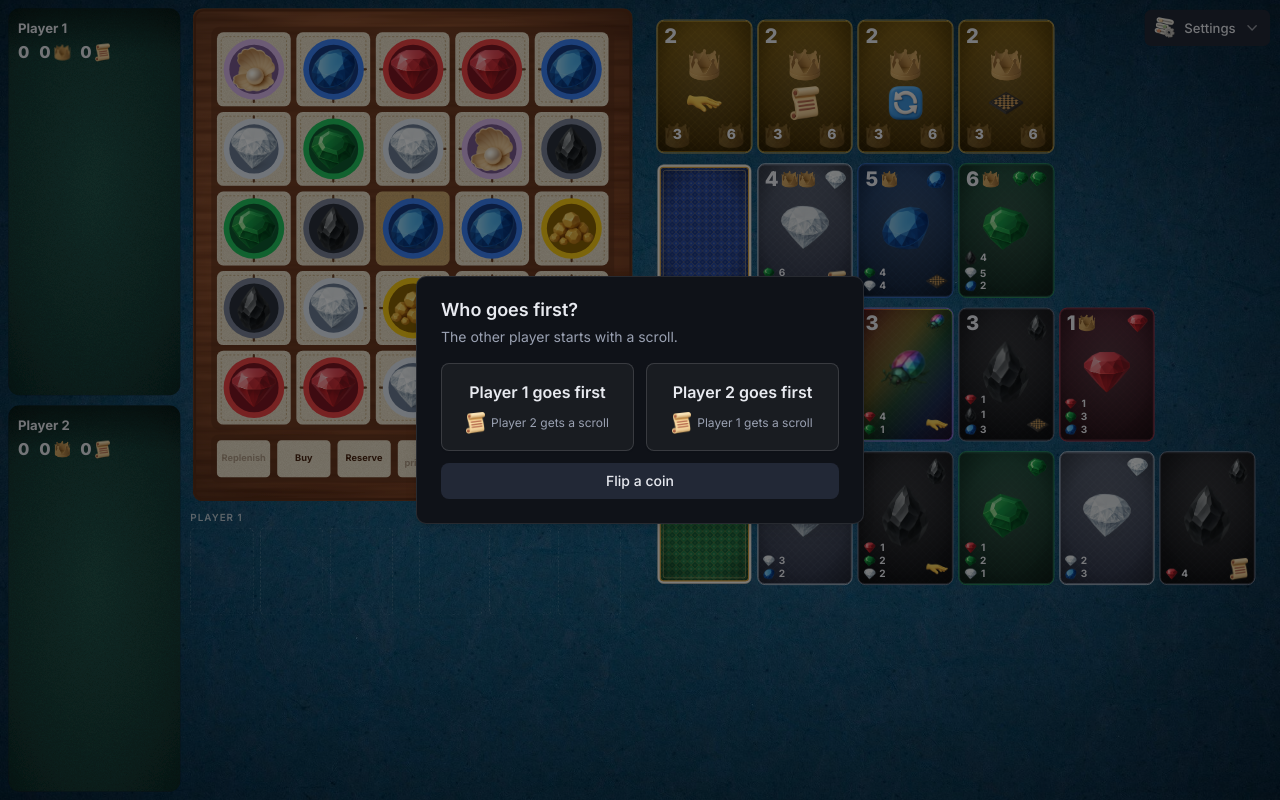
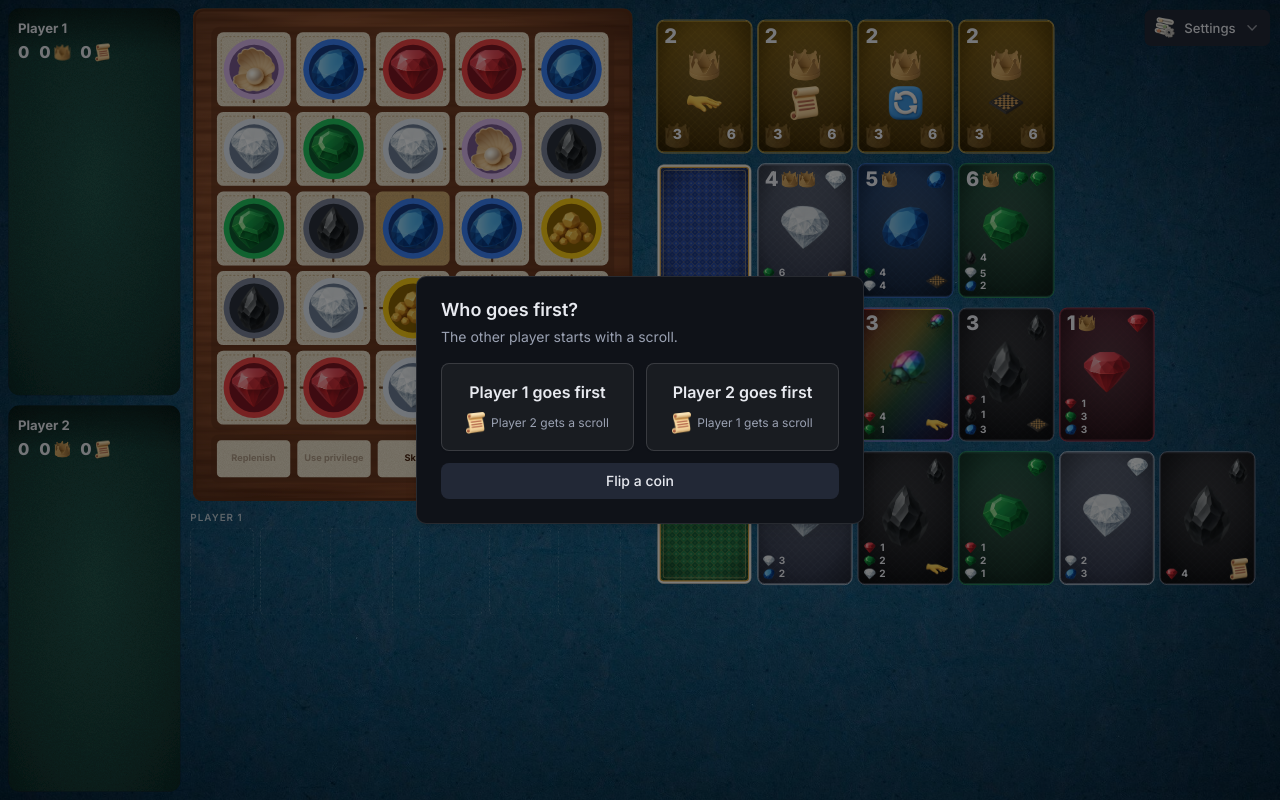
Before and after one commit to ddombrov/splendor, a React (Vite) app: page / in a window 1280 px wide. Both pictures are taken after a click on the button "Play on this device". Built offline with nearby package versions, Linux system fonts and the light colour scheme.

Commit message:
Replenish tokens appear along the board arrows, and each turn starts with replenish, use privilege or skip before take and reserve.

```diff
--- a/src/Game.jsx
+++ b/src/Game.jsx
@@ -238,6 +238,9 @@ function Board({ session, onExit, init }) {
   const [ask, setAsk] = useState(null);
   const [lastAsk, setLastAsk] = useState(null);
   const [picked, setPicked] = useState(null);
+  // A turn starts with the optional actions (replenish, use a privilege) and moves on to the main action when skipped.
+  const [skipped, setSkipped] = useState(false);
+  useEffect(() => { setSkipped(false); }, [S.cur, S.over, S.awaitingFirst]);
   const p = cur(S), pd = S.pending;
   // Layout numbers. The cards get the size their rows allow, the board takes what is left, and any
   // spare width goes to the players, the cards and the board in that order of need.
@@ -320,16 +323,18 @@ function Board({ session, onExit, init }) {
     pd?.type === 'multi' && { label: `Confirm ${pd.sel.length} token${pd.sel.length === 1 ? '' : 's'}`, onClick: act({ type: 'confirmMulti' }), go: true },
     (['freeReserve', 'freeCf'].includes(pd?.type) || (pd?.type === 'pick' && pd.plus)) && { label: 'Skip', onClick: act({ type: 'skip' }) },
   ].filter(Boolean);
-  const twoUp = !!(extras.length || action);
   const buttons = extras.length ? extras : action ? [
     ...(action !== 'priv' ? [{ label: { take: 'Take tokens', buy: 'Buy card', reserve: 'Reserve card', refill: 'Replenish' }[action], disabled: !canComplete, onClick: complete, go: true }] : []),
     { label: 'Cancel', disabled: !idle, onClick: cancel, col: action !== 'priv' ? undefined : 2 },
+  ] : skipped ? [
+    { label: 'Take', disabled: !idle, onClick: () => choose('take') },
+    { label: 'Reserve', disabled: !(idle && S.board.includes('gold') && p.res.length < resCap(p)), onClick: () => choose('reserve') },
   ] : [
     { label: 'Replenish', disabled: !(idle && S.bag.length), onClick: () => choose('refill') },
-    { label: 'Buy', disabled: !idle, onClick: () => choose('buy') },
-    { label: 'Reserve', disabled: !(idle && S.board.includes('gold') && p.res.length < resCap(p)), onClick: () => choose('reserve') },
     { label: 'Use privilege', disabled: !(idle && (p.priv > 0 || S.mode === 'priv2')), onClick: () => choose('priv') },
+    { label: 'Skip', disabled: !idle, onClick: () => setSkipped(true) },
   ];
+  const slots = !extras.length && !action && !skipped ? 'three' : 'two';
 
   return (
     <>
@@ -365,7 +370,7 @@ function Board({ session, onExit, init }) {
               {playersColumn}
               {/* Middle: the board, with the selected card underneath */}
               <div className="flex min-h-0 flex-col items-center gap-3">
-                <div className={cn('board-wrap', twoUp && 'two')}>
+                <div className={cn('board-wrap', slots)}>
                   <div className="board">
                     {S.board.map((c, i) => {
                       let cls = selIdx.includes(i) ? 'sel' : '';
@@ -379,7 +384,7 @@ function Board({ session, onExit, init }) {
                       );
                     })}
                   </div>
-                  <div className={cn('boardbtns', twoUp && 'two')} style={{ fontSize: cell * 0.125 }}>
+                  <div className={cn('boardbtns', slots)} style={{ fontSize: cell * 0.125 }}>
                     {buttons.map((b) => (
                       <button key={b.label} type="button" disabled={b.disabled} onClick={b.onClick} className={cn('woodbtn', b.go && 'go')} style={b.col ? { gridColumn: b.col } : undefined}>
                         {b.go && !b.disabled && <CompleteIcon size={cell * 0.18} />}{b.label}
--- a/src/motion.jsx
+++ b/src/motion.jsx
@@ -37,15 +37,13 @@ export function diffFlights(prev, next, snap) {
     out.push({ type: 'token', kind, to: `[data-dest-tokens="${taker}"]`, from: { left: c.left + (c.width - size) / 2, top: c.top + (c.height - size) / 2, width: size, height: size } });
   });
 
-  // replenish: new tokens pour out of the middle of the board into their squares, in spiral order
+  // replenish: new tokens pop into their squares one after another, following the arrows on the board
   const poured = SPIRAL.filter((i) => !prev.board[i] && next.board[i] && snap.cells[i]);
-  const mid = snap.cells[SPIRAL[0]];
-  if (poured.length && mid) {
-    const size = mid.width * 0.85;
-    poured.forEach((i, rank) => {
-      out.push({ type: 'refill', cell: i, kind: next.board[i], to: `[data-cell="${i}"]`, delay: rank * 80, from: { left: mid.left + (mid.width - size) / 2, top: mid.top + (mid.height - size) / 2, width: size, height: size } });
-    });
-  }
+  poured.forEach((i, rank) => {
+    const c = snap.cells[i];
+    const size = c.width * 0.85;
+    out.push({ type: 'refill', cell: i, kind: next.board[i], to: `[data-cell="${i}"]`, delay: rank * 130, from: { left: c.left + (c.width - size) / 2, top: c.top + (c.height - size) / 2, width: size, height: size } });
+  });
 
   // cards: anything face up that is no longer where it was
   const faceUp = [
@@ -86,11 +84,11 @@ function Flight({ f, onLanded }) {
     const end = refill ? 1 : f.type === 'token' ? 0.7 : 0.32;
     const anim = refill ? el.animate(
       [
-        { transform: 'translate(0px, 0px) scale(0.4)', opacity: 0 },
-        { transform: 'translate(0px, 0px) scale(0.9)', opacity: 1, offset: 0.12 },
-        { transform: `translate(${dx}px, ${dy}px) scale(1)`, opacity: 1 },
+        { transform: 'scale(0.2)', opacity: 0 },
+        { transform: 'scale(1.2)', opacity: 1, offset: 0.6 },
+        { transform: 'scale(1)', opacity: 1 },
       ],
-      { duration: 520, delay: f.delay, easing: 'cubic-bezier(0.25, 0.8, 0.3, 1)', fill: 'both' },
+      { duration: 420, delay: f.delay, easing: 'ease-out', fill: 'both' },
     ) : el.animate(
       [
         { transform: 'translate(0px, 0px) scale(1)', opacity: 1 },
--- a/src/styles.css
+++ b/src/styles.css
@@ -170,3 +170,5 @@
 .woodbtn.go { background: #e0b64a; color: #2a1706; }
 .stage .board-wrap.two { background-image: url(/boards/wooden-board-two-buttons.svg); }
 .boardbtns.two { grid-template-columns: repeat(2, 1fr); gap: calc(var(--cell) * 0.0962); }
+.stage .board-wrap.three { background-image: url(/boards/wooden-board-3slots.svg); }
+.boardbtns.three { grid-template-columns: repeat(3, 1fr); gap: calc(var(--cell) * 0.0962); }
```
Also changed, not shown: public/boards/wooden-board-3slots.svg (added), 1 other file (tests, documents, lock files or other folders).
